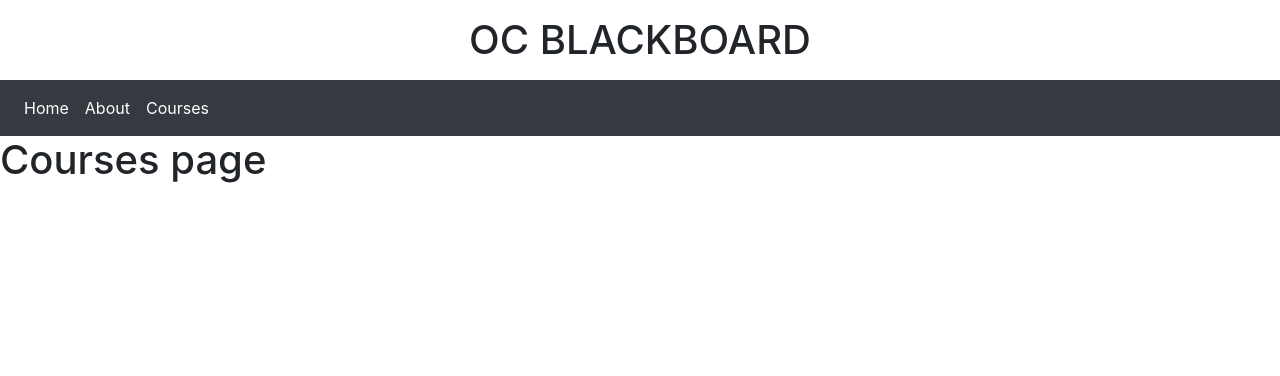
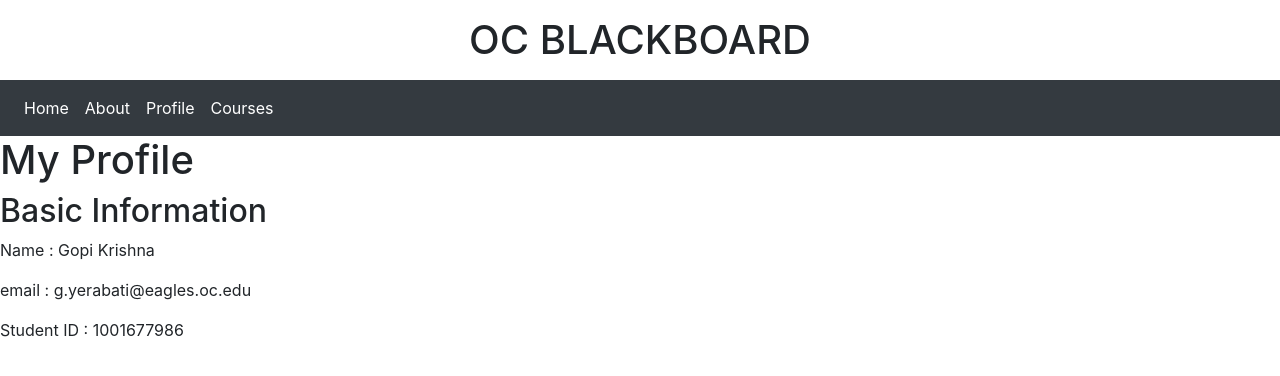
Before and after one commit to logan-giese/whiteboard-course-management, a React (Create React App) app: page /profile in a window 1280 px wide. Shown: the top 376 px of the page. Built offline with nearby package versions, Linux system fonts and the light colour scheme; the HTML template or start-up script is replaced by a standard one.

Commit message:
profile-page added

```diff
--- a/src/App.js
+++ b/src/App.js
@@ -3,6 +3,7 @@ import './App.css';
 import {BrowserRouter , Route, Switch} from 'react-router-dom'
 import * as ReactBootStrap from 'react-bootstrap'
 import About from './components/About'
+import Profile from './components/Profile'
 import Courses from './components/Courses'
 import Home from './components/Home'
 import {Navigation} from './components/Navigation'
@@ -19,6 +20,7 @@ function App() {
    <Switch>
      <Route path = '/' component = {Home} exact />
      <Route path ='/about' component ={About}/>
+     <Route path ='/profile' component ={Profile}/>
      <Route Path ='/courses' component ={Courses}/>
    </Switch>
  </div>
--- a/src/components/Navigation.js
+++ b/src/components/Navigation.js
@@ -13,6 +13,7 @@ export class Navigation extends Component {
 
             <NavLink className = "d-inline p-2 bg-dark text-white" to ="/">Home</NavLink>
             <NavLink className = "d-inline p-2 bg-dark text-white" to ="/about">About</NavLink>
+            <NavLink className = "d-inline p-2 bg-dark text-white" to ="/profile">Profile</NavLink>
             <NavLink className = "d-inline p-2 bg-dark text-white" to ="/courses">Courses</NavLink>
             </Nav>
             </Navbar.Collapse>
--- /dev/null
+++ b/src/components/Profile.js
@@ -0,0 +1,17 @@
+import React, {Component} from 'react'
+import ReactDOM from 'react-dom';
+
+class Profile extends Component {
+  render() {
+    return (
+      <form>
+        <h1>My Profile</h1>
+        <h2>Basic Information</h2>
+        <p>Name : Gopi Krishna</p>
+        <p>email : g.yerabati@eagles.oc.edu</p>
+        <p>Student ID : 1001677986</p>
+      </form>
+    );
+  }
+}
+export default Profile
```
Also changed, not shown: 1 other file (tests, documents, lock files or other folders).
